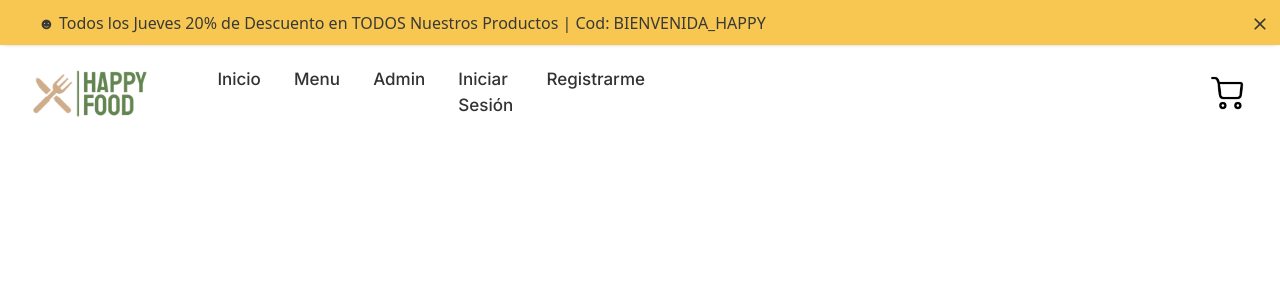
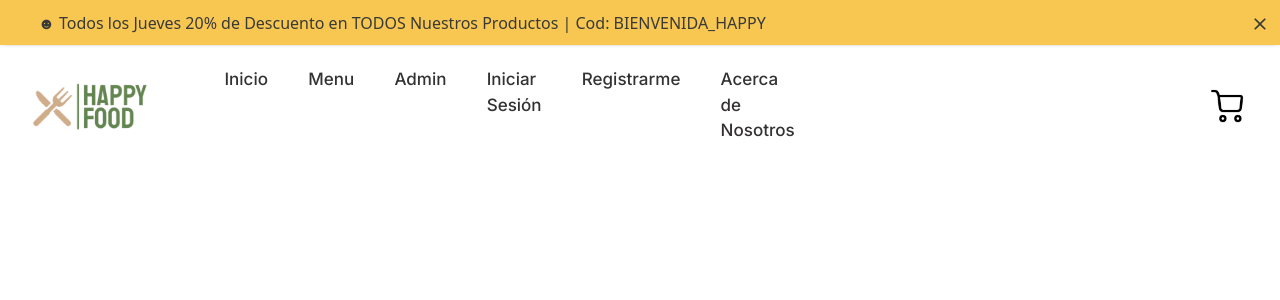
Before and after one commit to PatricioSirena/Proyecto3-RollinCode, a React (Vite) app: page / in a window 1280 px wide. Shown: the top 300 px of the page. Built offline with nearby package versions, Linux system fonts and the light colour scheme.

Commit message:
agrego acerca de nosotros al nav

```diff
--- a/src/components/MyNav.jsx
+++ b/src/components/MyNav.jsx
@@ -32,6 +32,7 @@ function MyNav() {
             <Nav.Link href="#action2" className='link'>Admin</Nav.Link>
             <Nav.Link href="#action1" className='link'>Iniciar Sesión</Nav.Link>
             <Nav.Link href="#action1" className='link'>Registrarme</Nav.Link>
+            <Nav.Link href="#action1" className='link'>Acerca de Nosotros</Nav.Link>
           </Nav>
           <a href="#" className='carrito'>
           <img src={Carrito} className='carrito' alt="Carrito" />
```
